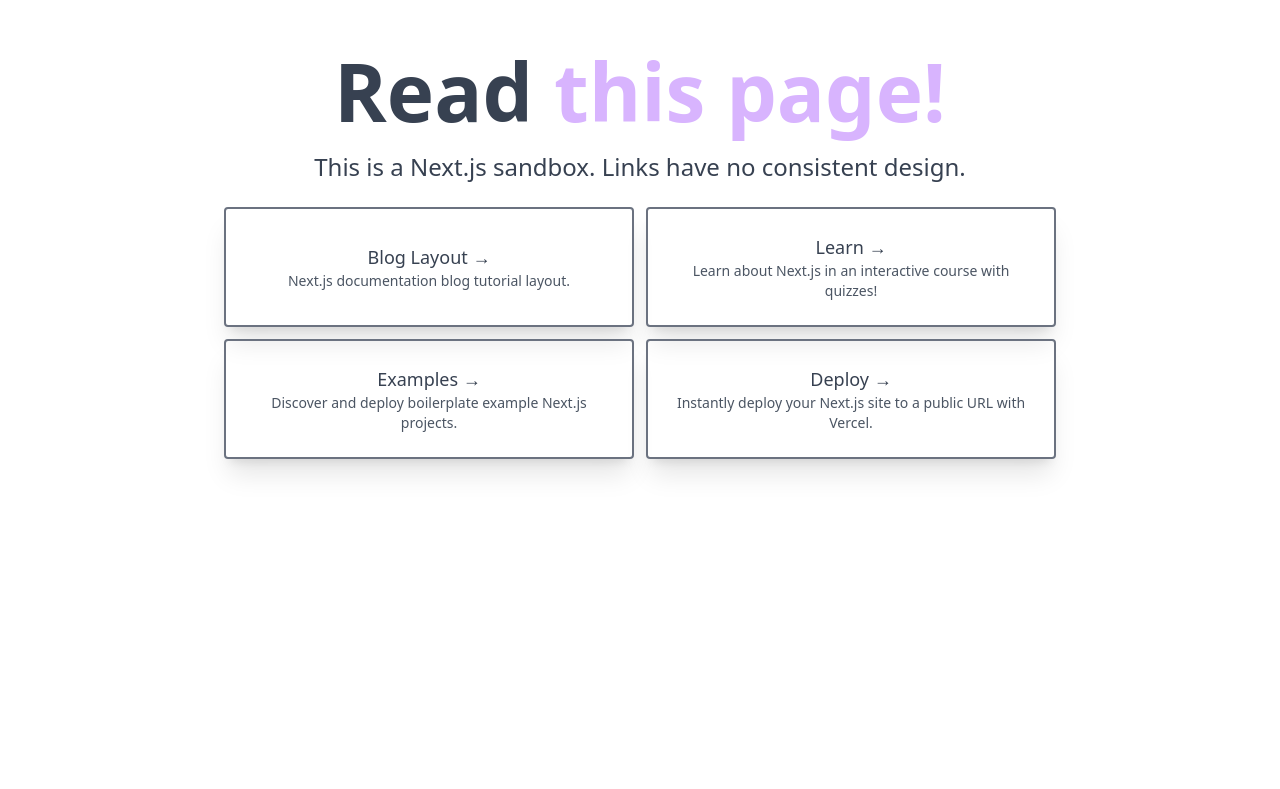
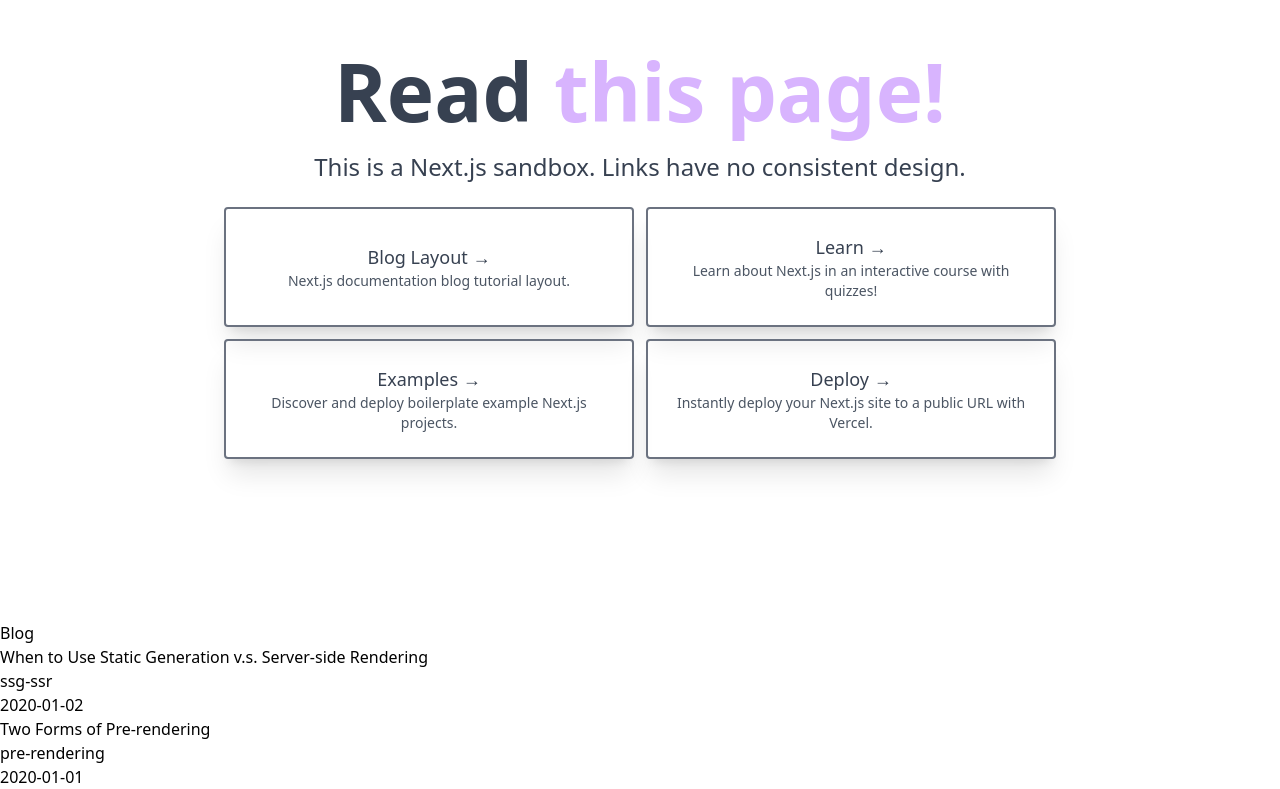
Before and after one commit to jamesdoth/tut-next-blog, a Next.js app: page / in a window 1280 px wide. Shown: the part 131-920 px from the top of the page. Before the commit the page ends 800 px from the top, so only its background shows below. Built offline with nearby package versions, Linux system fonts and the light colour scheme.

Commit message:
added blog data (bottom page)

```diff
--- a/lib/posts.js
+++ b/lib/posts.js
@@ -4,7 +4,7 @@ import matter from 'gray-matter';
 
 const postsDirectory = path.join(process.cwd(), 'posts');
 
-export const getSortedPostsData = () => {
+export function getSortedPostsData() {
   // Get file names under /posts
   const fileNames = fs.readdirSync(postsDirectory);
   const allPostsData = fileNames.map((fileName) => {
@@ -25,7 +25,7 @@ export const getSortedPostsData = () => {
     };
   });
   // Sort posts by date
-  return allPostsData.sort(({ data: a }, { data: b }) => {
+  return allPostsData.sort(({ date: a }, { date: b }) => {
     if (a < b) {
       return 1;
     } else if (a > b) {
@@ -34,4 +34,4 @@ export const getSortedPostsData = () => {
       return 0;
     }
   });
-};
+}
--- a/pages/index.js
+++ b/pages/index.js
@@ -1,7 +1,17 @@
 import Head from 'next/head';
 import Link from 'next/link';
+import { getSortedPostsData } from '../lib/posts';
 
-const Home = () => {
+export async function getStaticProps() {
+  const allPostsData = getSortedPostsData();
+  return {
+    props: {
+      allPostsData,
+    },
+  };
+}
+
+const Home = ({ allPostsData }) => {
   return (
     <>
       <Head>
@@ -65,6 +75,20 @@ const Home = () => {
           </div>
         </div>
       </main>
+      <section>
+        <h2>Blog</h2>
+        <ul>
+          {allPostsData.map(({ id, date, title }) => (
+            <li key={id}>
+              {title}
+              <br />
+              {id}
+              <br />
+              {date}
+            </li>
+          ))}
+        </ul>
+      </section>
     </>
   );
 };
--- a/pages/posts/first-post.js
+++ b/pages/posts/first-post.js
@@ -7,6 +7,7 @@ const FirstPost = () => {
       <Head>
         <title>First Post</title>
       </Head>
+
       <div className='w-screen min-h-screen flex flex-col justify-center -my-6 items-center p-4 overflow-y-scroll'>
         <h1 className='text-[3rem] lg:text-[5rem] md:text-[5rem] font-extrabold text-gray-700'>
           First <a className='text-purple-300'>Post</a>
```
